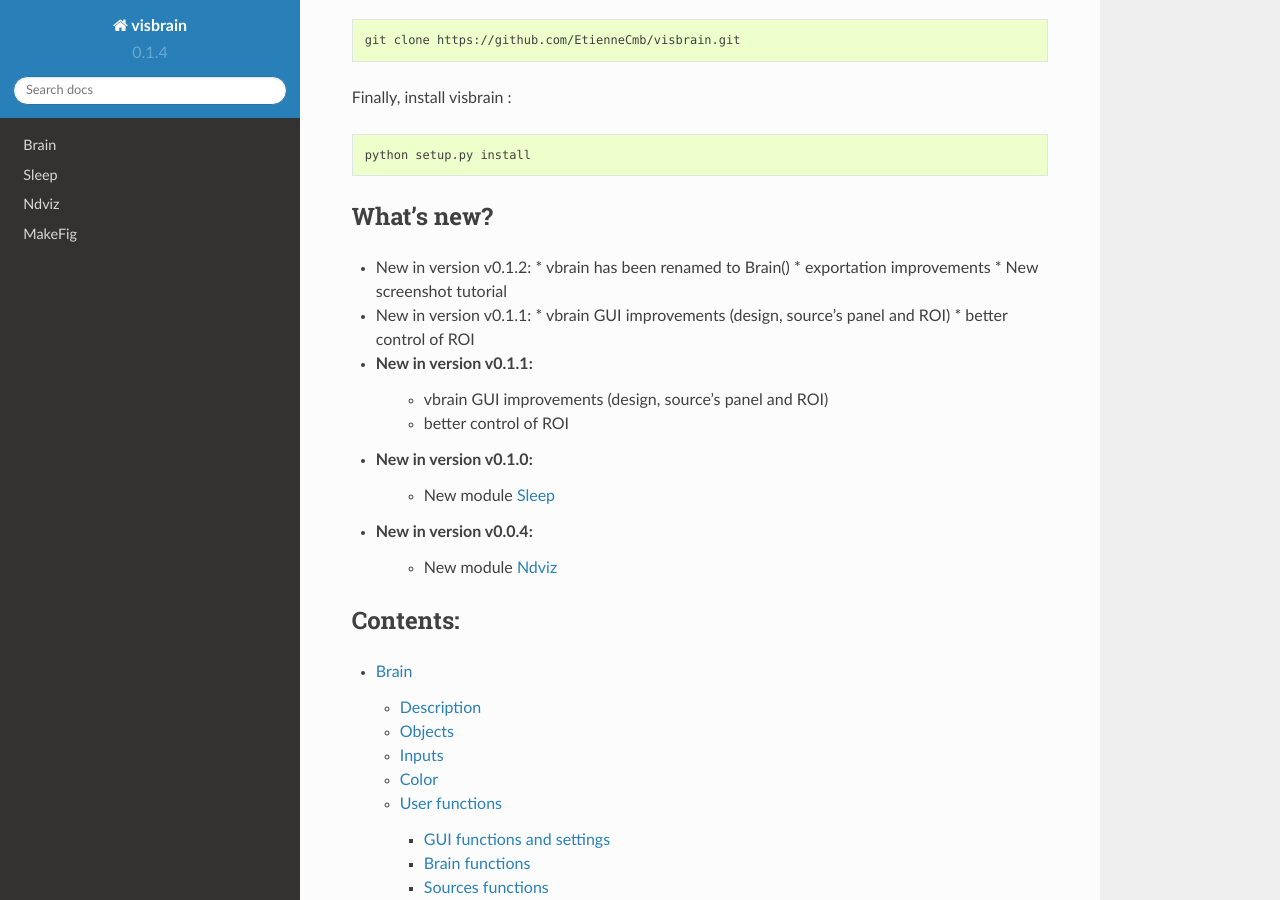
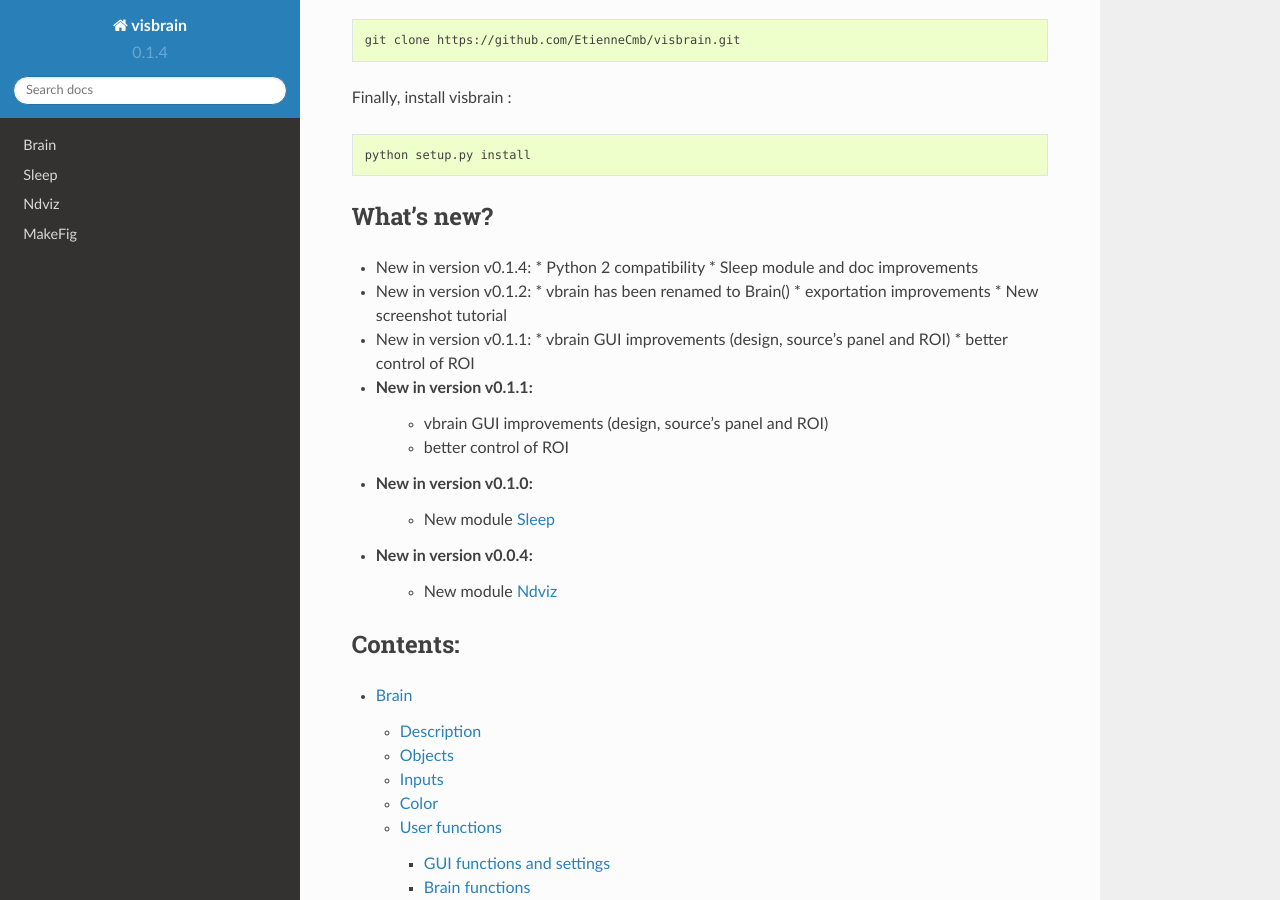
Before and after one commit to EtienneCmb/visbrain, a Sphinx documentation site: the page built from docs/index.rst, in a window 1280 px wide and 900 px high, scrolled down 581 px. Built offline with Sphinx 7.4.7 and the Read the Docs theme 2.0.0, drawn with Linux system fonts in a browser that asks for light colours.

Commit message:
Update changes

```diff
--- a/docs/index.rst
+++ b/docs/index.rst
@@ -28,6 +28,9 @@
 What's new?
 ***********
 
+* New in version v0.1.4:
+  * Python 2 compatibility
+  * Sleep module and doc improvements
 * New in version v0.1.2:
   * vbrain has been renamed to Brain()
   * exportation improvements
```
